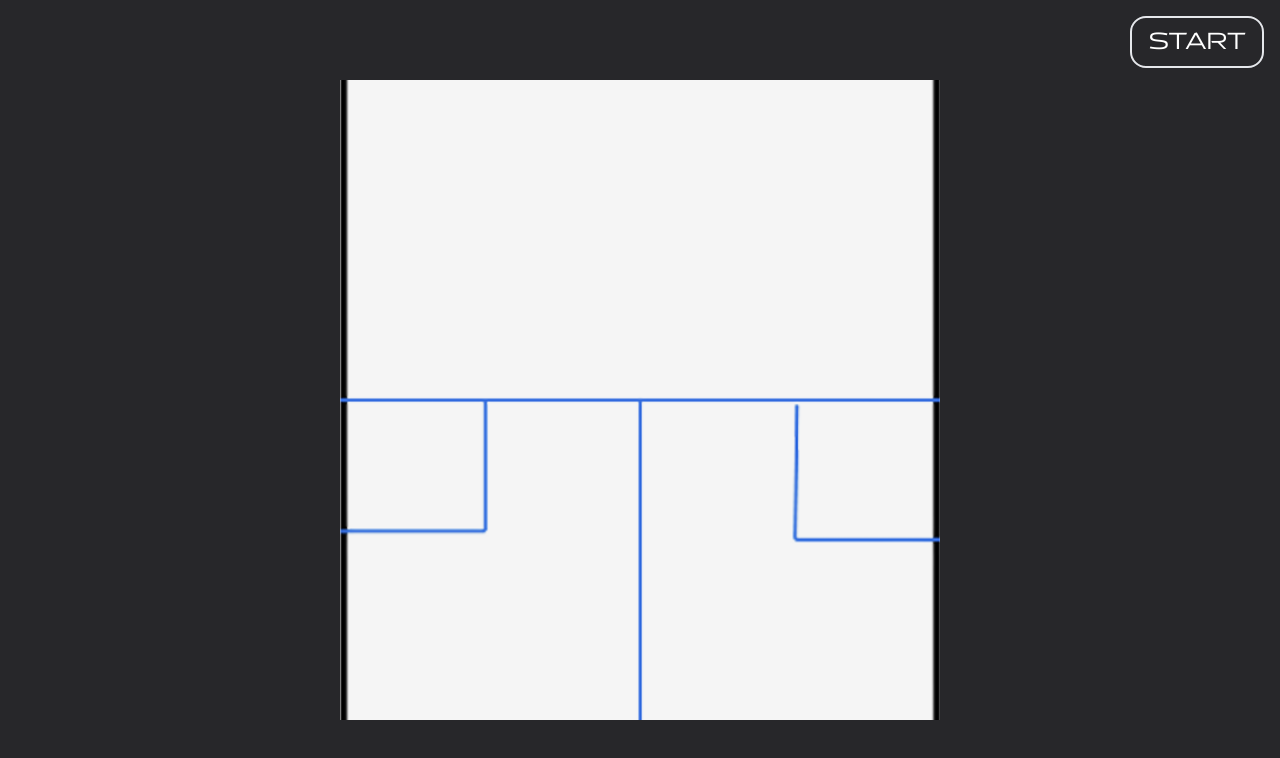
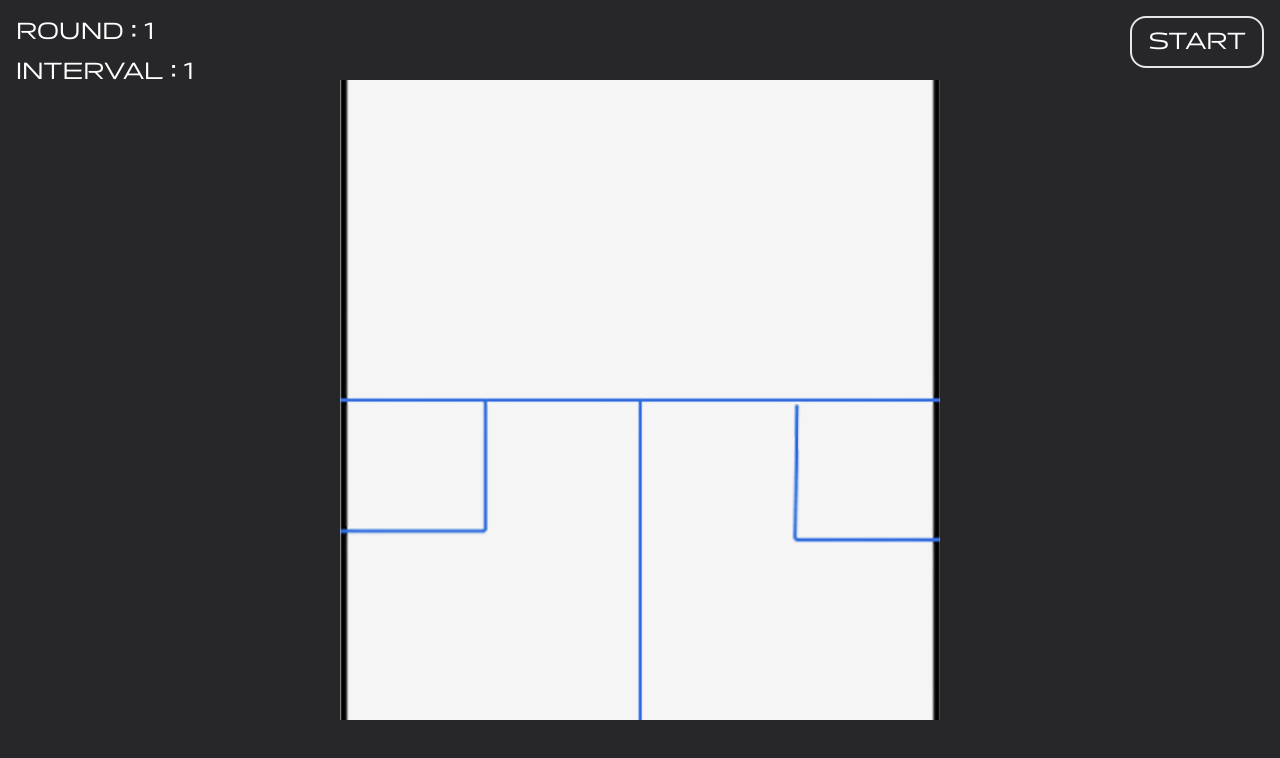
Before and after one commit to 9minseok/MovementSquash_Next, a Next.js app: page /measure in a window 1280 px wide. Shown: the top 758 px of the page. Built offline with nearby package versions, Linux system fonts and the light colour scheme.

Commit message:
add: zustand

```diff
--- a/package.json
+++ b/package.json
@@ -20,7 +20,8 @@
     "react": "^19.0.0",
     "react-dom": "^19.0.0",
     "tailwind-merge": "^3.2.0",
-    "tw-animate-css": "^1.2.5"
+    "tw-animate-css": "^1.2.5",
+    "zustand": "^5.0.3"
   },
   "devDependencies": {
     "@eslint/eslintrc": "^3",
--- a/src/app/measure/BallAnimation.tsx
+++ b/src/app/measure/BallAnimation.tsx
@@ -1,14 +1,15 @@
-'use client'
+'use client';
 
 import { useEffect, useRef, useState } from 'react';
+import useMeasureStore from '@/stores/measureStore';
 
 const SQUASH_POSITIONS = [
-  { top: '7%', left: '10%' }, // 1행 1열
-  { top: '7%', left: '90%' }, // 1행 2열
-  { top: '50%', left: '10%' },   // 2행 1열
-  { top: '50%', left: '90%' },   // 2행 2열
-  { top: '93%', left: '10%' }, // 3행 1열
-  { top: '93%', left: '90%' }, // 3행 2열
+  { top: '7%', left: '10%' },
+  { top: '7%', left: '90%' },
+  { top: '50%', left: '10%' },
+  { top: '50%', left: '90%' },
+  { top: '93%', left: '10%' },
+  { top: '93%', left: '90%' },
 ];
 
 interface BallAnimationProps {
@@ -19,7 +20,16 @@ export default function BallAnimation({ running }: BallAnimationProps) {
   const [currentIndex, setCurrentIndex] = useState<number | null>(null);
   const prevIndexRef = useRef<number | null>(null);
   const intervalRef = useRef<NodeJS.Timeout | null>(null);
+  const secondTimerRef = useRef<NodeJS.Timeout | null>(null);
 
+  const {
+    second,
+    increaseSecond,
+    resetSecond,
+    increaseRound,
+  } = useMeasureStore();
+
+  // 공 애니메이션
   useEffect(() => {
     if (running) {
       intervalRef.current = setInterval(() => {
@@ -43,6 +53,29 @@ export default function BallAnimation({ running }: BallAnimationProps) {
     };
   }, [running]);
 
+  // 1초마다 second 증가, 30초마다 round 증가
+  useEffect(() => {
+    if (running) {
+      secondTimerRef.current = setInterval(() => {
+        increaseSecond();
+      }, 1000);
+    } else {
+      if (secondTimerRef.current) clearInterval(secondTimerRef.current);
+    }
+
+    return () => {
+      if (secondTimerRef.current) clearInterval(secondTimerRef.current);
+    };
+  }, [running]);
+
+  // 30초 되면 라운드 증가
+  useEffect(() => {
+    if (second >= 30) {
+      increaseRound();
+      resetSecond();
+    }
+  }, [second]);
+
   if (currentIndex === null) return null;
 
   const pos = SQUASH_POSITIONS[currentIndex];
@@ -51,7 +84,7 @@ export default function BallAnimation({ running }: BallAnimationProps) {
     <img
       src="/images/squash_ball.png"
       alt="squash ball"
-      className="absolute w-10 h-10"
+      className="absolute"
       style={{
         width: '60px',
         height: '60px',
--- a/src/app/measure/SearchParamRenderer.tsx
+++ b/src/app/measure/SearchParamRenderer.tsx
@@ -1,10 +1,18 @@
 'use client';
 
+import { useEffect } from 'react';
 import { useSearchParams } from 'next/navigation';
+import useMeasureStore from '@/stores/measureStore';
 
 export default function SearchParamRenderer() {
+  const { setRound, setSecond } = useMeasureStore();
   const searchParams = useSearchParams();
   const item = searchParams.get('item');
+
+  useEffect(() => {
+    setRound(1);
+    setSecond(1);
+  },[item]);
 
   return (
     <div className="flex item-center flex-col absolute top-3 text-white">
--- a/src/app/measure/page.tsx
+++ b/src/app/measure/page.tsx
@@ -3,15 +3,21 @@
 import { useState, Suspense } from 'react';
 import BallAnimation from './BallAnimation';
 import SearchParamRenderer from './SearchParamRenderer';
+import useMeasureStore from '@/stores/measureStore';
 
 export default function Page() {
-  const [running, setRunning] = useState(false); // 예시용
+  const [running, setRunning] = useState(false);
+  const { round, second } = useMeasureStore();
 
   return (
     <div className="flex justify-center items-center h-dvh bg-zinc-800">
       <Suspense fallback={<div className="text-white">Loading...</div>}>
         <SearchParamRenderer />
       </Suspense>
+      <div className='absolute top-4 left-4 flex flex-col gap-2 text-2xl text-white'>
+        <p>ROUND : {round}</p>
+        <p>INTERVAL : {second}</p>
+      </div>
       <button
         className="absolute top-4 right-4 border-2 rounded-2xl px-4 py-2 text-2xl text-white hover:bg-white hover:text-black cursor-pointer"
         onClick={() => setRunning(prev => !prev)}
--- /dev/null
+++ b/src/stores/measureStore.ts
@@ -0,0 +1,31 @@
+// store/measureStore.ts
+
+import { create } from 'zustand';
+import { persist } from 'zustand/middleware';
+
+type MeasureState = {
+  round: number;
+  second: number;
+  setRound: (round: number) => void;
+  setSecond: (second: number) => void;
+  increaseSecond: () => void;
+  resetSecond: () => void;
+  increaseRound: () => void;
+};
+
+const useMeasureStore = create<MeasureState>()(
+  persist(
+    (set, get) => ({
+      round: 1,
+      second: 0,
+      setRound: (round) => set({ round }),
+      setSecond: (second) => set({ second }),
+      increaseSecond: () => set((state) => ({ second: state.second + 1 })),
+      resetSecond: () => set({ second: 0 }),
+      increaseRound: () => set((state) => ({ round: state.round + 1 })),
+    }),
+    { name: 'measure-storage' }
+  )
+);
+
+export default useMeasureStore;
```
Also changed, not shown: 1 other file (tests, documents, lock files or other folders).
